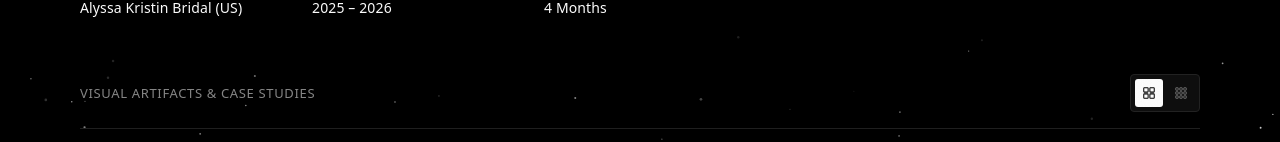
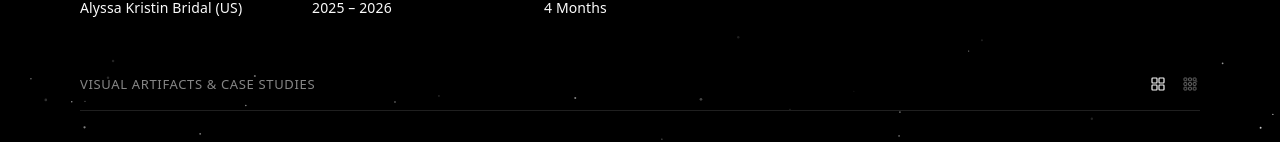
Before and after one commit to Annyxtopheles/sadman-portfolio, a React (Vite) app: page /work/alyssa-kristin-bridal in a window 1280 px wide. Shown: the part 324-466 px from the top of the page. Built offline with nearby package versions, Linux system fonts and the light colour scheme; a web font is replaced by a local one.

Commit message:
fix: smart popup viewport collision, portaled uncropped reel modal, pure lined toggles, remove tags

```diff
--- a/src/pages/CaseStudyDetail.tsx
+++ b/src/pages/CaseStudyDetail.tsx
@@ -1,4 +1,5 @@
-import React, { useState, useEffect } from 'react';
+import React, { useState, useEffect, useRef } from 'react';
+import { createPortal } from 'react-dom';
 import { useParams, Link } from 'react-router-dom';
 import { SEOHead } from '@/components/SEOHead';
 import { Footer } from '@/components/Footer';
@@ -12,6 +13,7 @@ import NotFound from '@/pages/NotFound';
 /**
  * Minimized View: Small preview card (same size as About page),
  * upon hover expands into a significantly larger floating preview card with full natural dimensions.
+ * Includes smart collision detection so the popup stays inside the screen bounds.
  */
 interface CompactThumbnailCardProps {
   img: GalleryImage;
@@ -25,6 +27,9 @@ const CompactThumbnailCard: React.FC<CompactThumbnailCardProps> = ({
   onPlayVideo,
 }) => {
   const [isHovered, setIsHovered] = useState(false);
+  const cardRef = useRef<HTMLDivElement>(null);
+  const [placement, setPlacement] = useState<'top' | 'bottom'>('top');
+  const [horizontalAlign, setHorizontalAlign] = useState<'center' | 'left' | 'right'>('center');
 
   // Derive aspect ratio container and width for full-dimension natural popup
   const getPopupStyles = () => {
@@ -59,6 +64,31 @@ const CompactThumbnailCard: React.FC<CompactThumbnailCardProps> = ({
 
   const { wrapperWidth, aspectClass } = getPopupStyles();
 
+  const handleMouseEnter = () => {
+    if (cardRef.current) {
+      const rect = cardRef.current.getBoundingClientRect();
+      const screenWidth = window.innerWidth;
+
+      // Smart collision detection:
+      // If card top is within 440px of viewport top, open downwards so it won't be cut off by screen bounds
+      if (rect.top < 440) {
+        setPlacement('bottom');
+      } else {
+        setPlacement('top');
+      }
+
+      // Horizontal edge protection:
+      if (rect.left < 200) {
+        setHorizontalAlign('left');
+      } else if (screenWidth - rect.right < 200) {
+        setHorizontalAlign('right');
+      } else {
+        setHorizontalAlign('center');
+      }
+    }
+    setIsHovered(true);
+  };
+
   const handleClick = () => {
     if (img.embedUrl && onPlayVideo) {
       onPlayVideo(img.embedUrl, img.caption, img.externalUrl);
@@ -67,9 +97,18 @@ const CompactThumbnailCard: React.FC<CompactThumbnailCardProps> = ({
     }
   };
 
+  const verticalClass = placement === 'bottom' ? 'top-full mt-3' : 'bottom-full mb-3';
+  const horizontalClass =
+    horizontalAlign === 'left'
+      ? 'left-0'
+      : horizontalAlign === 'right'
+      ? 'right-0'
+      : 'left-1/2 -translate-x-1/2';
+
   return (
     <div
-      onMouseEnter={() => setIsHovered(true)}
+      ref={cardRef}
+      onMouseEnter={handleMouseEnter}
       onMouseLeave={() => setIsHovered(false)}
       onClick={handleClick}
       className={`group relative rounded-[4px] border p-1.5 transition-all duration-200 cursor-pointer ${
@@ -87,7 +126,7 @@ const CompactThumbnailCard: React.FC<CompactThumbnailCardProps> = ({
           className="w-full h-full object-cover object-top transition-transform duration-300 group-hover:scale-105"
         />
 
-        {/* Video Reel Play Indicator Badge on Thumbnail */}
+        {/* Video Reel Play Indicator Badge on Thumbnail (Clean central icon, no corner text badge) */}
         {img.embedUrl && (
           <div className="absolute inset-0 bg-black/35 group-hover:bg-black/15 flex items-center justify-center transition-colors">
             <div className="w-7 h-7 rounded-full bg-white text-black flex items-center justify-center pl-0.5 shadow-lg group-hover:scale-110 transition-transform">
@@ -95,17 +134,6 @@ const CompactThumbnailCard: React.FC<CompactThumbnailCardProps> = ({
                 <path d="M8 5v14l11-7z" />
               </svg>
             </div>
-          </div>
-        )}
-
-        {img.type && !img.embedUrl && (
-          <div className="absolute top-1 left-1 px-1.5 py-0.5 rounded text-[9px] font-mono tracking-wider uppercase bg-[#000000]/80 text-[#CCCCCC] backdrop-blur-xs border border-[#2E2E2E] leading-none">
-            {img.type}
-          </div>
-        )}
-        {img.embedUrl && (
-          <div className="absolute top-1 left-1 px-1.5 py-0.5 rounded text-[9px] font-mono tracking-wider uppercase bg-[#000000]/85 text-[#FFFFFF] backdrop-blur-xs border border-[#333333] leading-none">
-            Reel
           </div>
         )}
       </div>
@@ -120,36 +148,33 @@ const CompactThumbnailCard: React.FC<CompactThumbnailCardProps> = ({
         </span>
       </div>
 
-      {/* Floating Pop-Up Preview: Displays full natural dimension & aspect ratio */}
+      {/* Floating Pop-Up Preview: Displays full natural dimension & aspect ratio, smart viewport positioning */}
       <AnimatePresence>
         {isHovered && (
           <motion.div
             initial={{
               opacity: 0,
-              scale: 0.75,
-              rotate: -2,
-              y: 12,
+              scale: 0.85,
+              y: placement === 'bottom' ? -10 : 10,
             }}
             animate={{
               opacity: 1,
               scale: 1,
-              rotate: 0,
               y: 0,
             }}
             exit={{
               opacity: 0,
-              scale: 0.82,
-              rotate: 1,
-              y: 6,
+              scale: 0.9,
+              y: placement === 'bottom' ? -6 : 6,
             }}
             transition={{
-              duration: 0.3,
+              duration: 0.22,
               ease: [0.16, 1, 0.3, 1],
             }}
-            className={`absolute bottom-full left-1/2 -translate-x-1/2 mb-3 ${wrapperWidth} max-w-[90vw] z-50 pointer-events-none rounded-[6px] border border-[#333333] bg-[#0A0A0A]/95 p-3 shadow-[0_30px_70px_rgba(0,0,0,0.95)] backdrop-blur-md space-y-2.5`}
+            className={`absolute ${verticalClass} ${horizontalClass} ${wrapperWidth} max-w-[90vw] z-50 pointer-events-none rounded-[6px] border border-[#333333] bg-[#0A0A0A]/95 p-3 shadow-[0_30px_70px_rgba(0,0,0,0.95)] backdrop-blur-md space-y-2.5 max-h-[78vh] flex flex-col`}
           >
             {/* Full Natural Aspect Ratio Preview */}
-            <div className={`relative ${aspectClass} w-full rounded-[4px] overflow-hidden bg-[#141414] border border-[#262626] flex items-center justify-center`}>
+            <div className={`relative ${aspectClass} w-full rounded-[4px] overflow-hidden bg-[#141414] border border-[#262626] flex items-center justify-center max-h-[58vh]`}>
               <img
                 src={img.url}
                 alt={img.caption}
@@ -166,12 +191,6 @@ const CompactThumbnailCard: React.FC<CompactThumbnailCardProps> = ({
                   <span className="text-[11px] tracking-wider uppercase font-medium text-white bg-black/80 px-3 py-1 rounded-full border border-white/20">
                     Play Reel
                   </span>
-                </div>
-              )}
-
-              {img.type && !img.embedUrl && (
-                <div className="absolute top-2.5 left-2.5 px-2 py-0.5 rounded text-[10px] font-mono tracking-wider uppercase bg-[#000000]/85 text-[#FFFFFF] backdrop-blur-sm border border-[#333333]">
-                  {img.type}
                 </div>
               )}
             </div>
@@ -321,24 +340,24 @@ export const CaseStudyDetail: React.FC = () => {
               </h2>
             </div>
 
-            {/* View Mode Switcher: Minimalist Icons Only */}
-            <div className="flex items-center gap-1 p-1 rounded-[4px] bg-[#0E0E0E] border border-[#222222]">
+            {/* View Mode Switcher: Pure Lined Icons (No Boxes or Button Backgrounds) */}
+            <div className="flex items-center gap-3">
               <button
                 type="button"
                 onClick={() => setViewMode('expanded')}
                 aria-label="Expanded view"
-                className={`w-7 h-7 rounded-[3px] flex items-center justify-center transition-colors cursor-pointer ${
+                className={`transition-colors cursor-pointer p-0.5 ${
                   viewMode === 'expanded'
-                    ? 'bg-[#FFFFFF] text-[#000000] shadow-sm'
-                    : 'text-[#777777] hover:text-[#FFFFFF] hover:bg-[#1A1A1A]'
+                    ? 'text-[#FFFFFF]'
+                    : 'text-[#666666] hover:text-[#FFFFFF]'
                 }`}
                 title="Expanded view"
               >
-                <svg className="w-3.5 h-3.5" fill="none" viewBox="0 0 24 24" stroke="currentColor">
-                  <rect x="3" y="3" width="7.5" height="7.5" strokeWidth="1.75" rx="1" />
-                  <rect x="13.5" y="3" width="7.5" height="7.5" strokeWidth="1.75" rx="1" />
-                  <rect x="3" y="13.5" width="7.5" height="7.5" strokeWidth="1.75" rx="1" />
-                  <rect x="13.5" y="13.5" width="7.5" height="7.5" strokeWidth="1.75" rx="1" />
+                <svg className="w-4 h-4" fill="none" viewBox="0 0 24 24" stroke="currentColor" strokeWidth="1.75">
+                  <rect x="3" y="3" width="7.5" height="7.5" rx="1" />
+                  <rect x="13.5" y="3" width="7.5" height="7.5" rx="1" />
+                  <rect x="3" y="13.5" width="7.5" height="7.5" rx="1" />
+                  <rect x="13.5" y="13.5" width="7.5" height="7.5" rx="1" />
                 </svg>
               </button>
 
@@ -346,23 +365,23 @@ export const CaseStudyDetail: React.FC = () => {
                 type="button"
                 onClick={() => setViewMode('compact')}
                 aria-label="Minimized view"
-                className={`w-7 h-7 rounded-[3px] flex items-center justify-center transition-colors cursor-pointer ${
+                className={`transition-colors cursor-pointer p-0.5 ${
                   viewMode === 'compact'
-                    ? 'bg-[#FFFFFF] text-[#000000] shadow-sm'
-                    : 'text-[#777777] hover:text-[#FFFFFF] hover:bg-[#1A1A1A]'
+                    ? 'text-[#FFFFFF]'
+                    : 'text-[#666666] hover:text-[#FFFFFF]'
                 }`}
                 title="Minimized view"
               >
-                <svg className="w-3.5 h-3.5" fill="none" viewBox="0 0 24 24" stroke="currentColor">
-                  <rect x="3" y="3" width="4.2" height="4.2" strokeWidth="1.5" rx="0.5" />
-                  <rect x="9.9" y="3" width="4.2" height="4.2" strokeWidth="1.5" rx="0.5" />
-                  <rect x="16.8" y="3" width="4.2" height="4.2" strokeWidth="1.5" rx="0.5" />
-                  <rect x="3" y="9.9" width="4.2" height="4.2" strokeWidth="1.5" rx="0.5" />
-                  <rect x="9.9" y="9.9" width="4.2" height="4.2" strokeWidth="1.5" rx="0.5" />
-                  <rect x="16.8" y="9.9" width="4.2" height="4.2" strokeWidth="1.5" rx="0.5" />
-                  <rect x="3" y="16.8" width="4.2" height="4.2" strokeWidth="1.5" rx="0.5" />
-                  <rect x="9.9" y="16.8" width="4.2" height="4.2" strokeWidth="1.5" rx="0.5" />
-                  <rect x="16.8" y="16.8" width="4.2" height="4.2" strokeWidth="1.5" rx="0.5" />
+                <svg className="w-4 h-4" fill="none" viewBox="0 0 24 24" stroke="currentColor" strokeWidth="1.5">
+                  <rect x="3" y="3" width="4.2" height="4.2" rx="0.5" />
+                  <rect x="9.9" y="3" width="4.2" height="4.2" rx="0.5" />
+                  <rect x="16.8" y="3" width="4.2" height="4.2" rx="0.5" />
+                  <rect x="3" y="9.9" width="4.2" height="4.2" rx="0.5" />
+                  <rect x="9.9" y="9.9" width="4.2" height="4.2" rx="0.5" />
+                  <rect x="16.8" y="9.9" width="4.2" height="4.2" rx="0.5" />
+                  <rect x="3" y="16.8" width="4.2" height="4.2" rx="0.5" />
+                  <rect x="9.9" y="16.8" width="4.2" height="4.2" rx="0.5" />
+                  <rect x="16.8" y="16.8" width="4.2" height="4.2" rx="0.5" />
                 </svg>
               </button>
             </div>
@@ -625,14 +644,15 @@ export const CaseStudyDetail: React.FC = () => {
         </section>
       </main>
 
-      {/* Video Reel Player Modal (for Minimized View) */}
-      {activeVideoModal && (
+      {/* Video Reel Player Modal (for Minimized View, Portaled to document.body) */}
+      {activeVideoModal &&
+        createPortal(
           <div
             role="dialog"
             aria-modal="true"
             aria-label="Video reel player"
             onClick={() => setActiveVideoModal(null)}
-          className="fixed inset-0 z-[9999] flex items-center justify-center bg-black/90 backdrop-blur-md p-4 sm:p-6 animate-in fade-in duration-200 cursor-pointer"
+            className="fixed inset-0 z-[9999] flex flex-col items-center justify-center bg-black/92 backdrop-blur-md p-4 sm:p-6 animate-in fade-in duration-200 cursor-pointer select-none"
           >
             <button
               type="button"
@@ -643,11 +663,11 @@ export const CaseStudyDetail: React.FC = () => {
               close (esc)
             </button>
 
+            {/* Video container with pure, unconstrained 9:16 aspect ratio */}
             <div
               onClick={(e) => e.stopPropagation()}
-            className="relative w-full max-w-[380px] sm:max-w-[420px] aspect-[9/16] max-h-[85vh] bg-[#0A0A0A] rounded-[6px] border border-[#2E2E2E] shadow-2xl flex flex-col overflow-hidden cursor-default"
+              className="relative w-[340px] sm:w-[380px] md:w-[410px] max-w-[92vw] aspect-[9/16] max-h-[82vh] rounded-[6px] overflow-hidden bg-black shadow-2xl border border-[#2A2A2A] flex items-center justify-center cursor-default shrink-0"
             >
-            <div className="flex-1 w-full h-full bg-black">
               <iframe
                 src={activeVideoModal.embedUrl}
                 className="w-full h-full border-0"
@@ -657,24 +677,26 @@ export const CaseStudyDetail: React.FC = () => {
               />
             </div>
 
-            <div className="p-3 bg-[#111111] border-t border-[#222222] flex items-center justify-between gap-3 shrink-0">
-              <p className="text-xs text-[#E5E5E5] truncate font-normal">
-                {activeVideoModal.caption}
-              </p>
+            {/* Caption & external link below video without encroaching on video aspect ratio */}
+            <div
+              onClick={(e) => e.stopPropagation()}
+              className="w-[340px] sm:w-[380px] md:w-[410px] max-w-[92vw] pt-3 flex items-center justify-between gap-3 text-xs text-[#CCCCCC] cursor-default"
+            >
+              <span className="truncate">{activeVideoModal.caption}</span>
               {activeVideoModal.externalUrl && (
                 <a
                   href={activeVideoModal.externalUrl}
                   target="_blank"
                   rel="noopener noreferrer"
-                  className="inline-flex items-center gap-1 px-2.5 py-1 rounded-[3px] text-[11px] bg-[#1A1A1A] hover:bg-[#2A2A2A] text-[#FFFFFF] border border-[#333333] transition-colors shrink-0 font-medium cursor-pointer"
+                  className="inline-flex items-center gap-1 text-[11px] text-[#888888] hover:text-[#FFFFFF] transition-colors shrink-0 font-normal cursor-pointer"
                 >
                   <span>Facebook</span>
                   <span>↗</span>
                 </a>
               )}
             </div>
-          </div>
-        </div>
+          </div>,
+          document.body
         )}
 
       {/* Full-Screen Image Lightbox */}
```
Also changed, not shown: src/components/ArtifactCollage.tsx (+0 -10 lines). Lines whose indentation alone changed are shown as unchanged.
